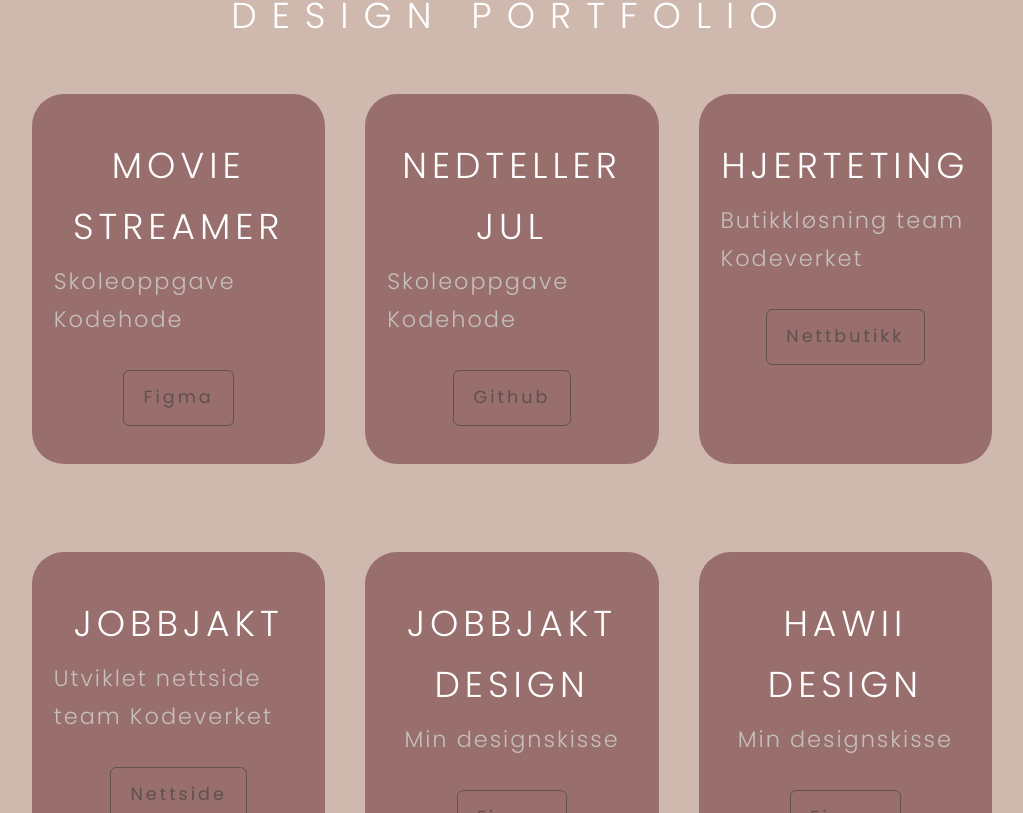
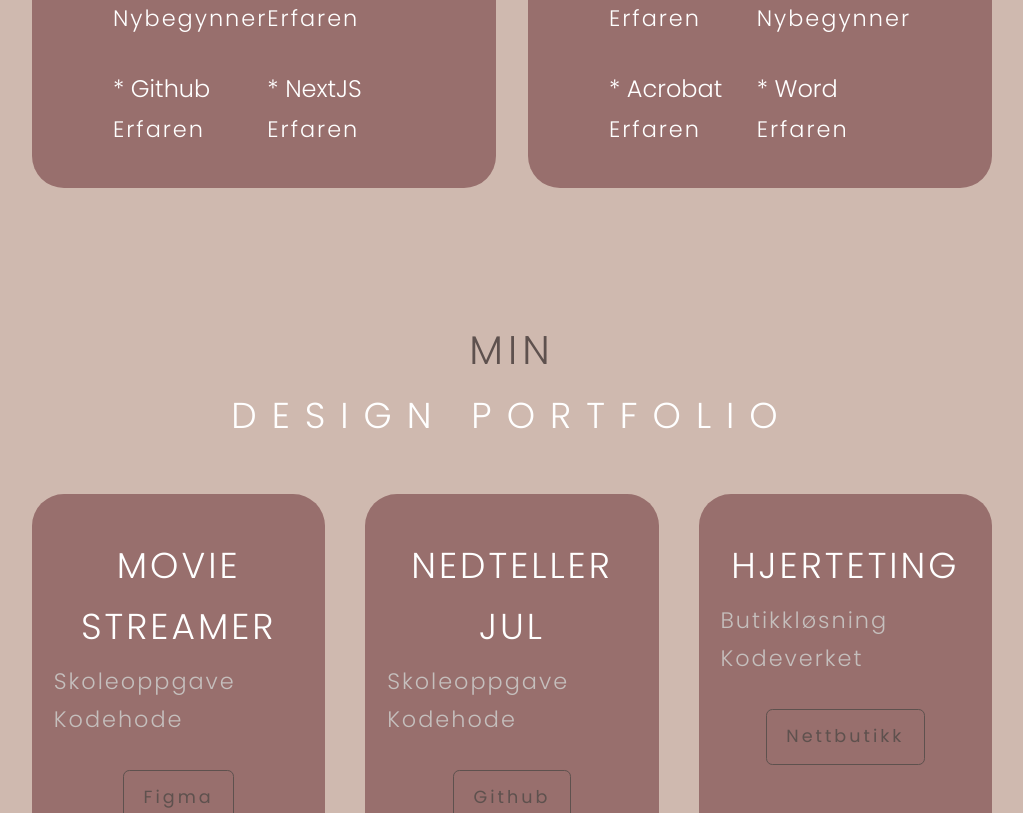
Before and after one commit to Viviann1/praksis-portfolio, a React (Create React App) app: page / in a window 1280 px wide. Shown: the part 3587-4400 px from the top of the page, without its empty margins (128-1151 px from the left). Built offline with nearby package versions, Linux system fonts and the light colour scheme.

Commit message:
some small fixes

```diff
--- a/src/components/header/header.css
+++ b/src/components/header/header.css
@@ -1,5 +1,5 @@
 header {
-    height: 100vh;
+    height: 150vh;
     padding-top: 7rem;
     overflow: hidden;
 
--- a/src/components/portfolio/Portfolio.jsx
+++ b/src/components/portfolio/Portfolio.jsx
@@ -31,7 +31,7 @@ const Portfolio = () => {
         <article className='portfolio__item'>
           <div>
           <h3 className='h3_heading'>Hjerteting</h3>
-          <p className='portfolio-p'>Butikkløsning team Kodeverket</p>
+          <p className='portfolio-p'>Butikkløsning Kodeverket</p>
           </div>
           <div className="portfolio__item-cta">
           <a href="https://www.hjerteting.no/" className='btn'>Nettbutikk</a>
@@ -41,7 +41,7 @@ const Portfolio = () => {
         <article className='portfolio__item'>
           <div>
           <h3 className='h3_heading'>Jobbjakt</h3>
-          <p className='portfolio-p'>Utviklet nettside team Kodeverket</p>
+          <p className='portfolio-p'>Utviklet side Kodeverket</p>
           </div>
           <div className="portfolio__item-cta">
           <a href="https://www.jobbjakt.no/" className='btn'>Nettside</a>
--- a/src/components/portfolio/portfolio.css
+++ b/src/components/portfolio/portfolio.css
@@ -53,7 +53,7 @@
     margin: 1.2rem 0 0.3rem;
     font-weight: 100;
     color: var(--color-white);
-    letter-spacing: 5px;
+    letter-spacing: 3px;
 
 }
 
```
